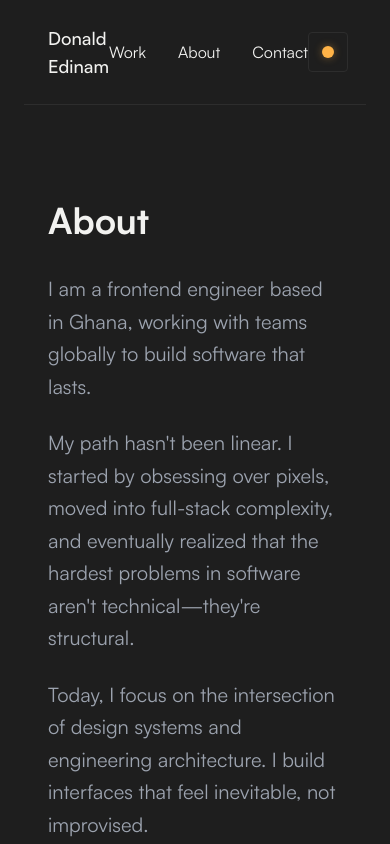
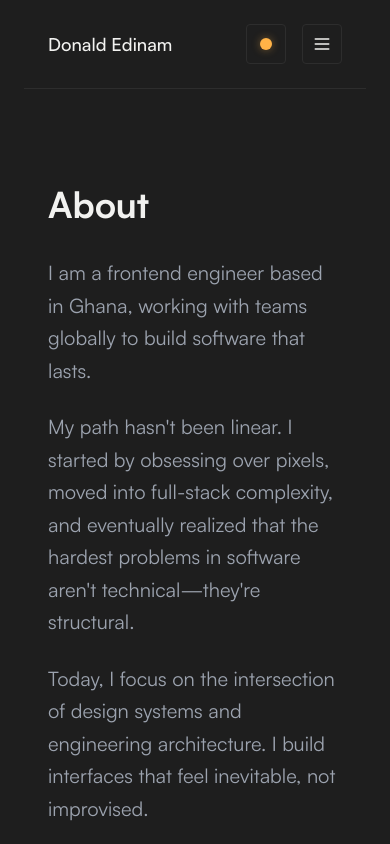
Before and after one commit to Donald-Edinam/donaldedinam, a Next.js app: page /about in a window 390 px wide. Shown: the top 844 px of the page. Built offline with nearby package versions, Linux system fonts and the light colour scheme; no server answers.

Commit message:
Chore: Improved Header responsiveness

```diff
--- a/components/layout/Header.tsx
+++ b/components/layout/Header.tsx
@@ -1,18 +1,23 @@
+"use client";
+
 import Link from "next/link";
 import { ThemeToggle } from "@/components/theme";
+import { useState } from "react";
 
 export function Header() {
+    const [isMenuOpen, setIsMenuOpen] = useState(false);
+
     return (
         <header className="border-b border-border-subtle">
             <div className="container-layout">
                 <div className="flex items-center justify-between py-6">
                     {/* Logo/Name */}
-                    <Link href="/" className="text-lg font-medium hover:text-accent">
+                    <Link href="/" className="text-lg font-medium hover:text-accent transition-colors">
                         Donald Edinam
                     </Link>
 
-                    {/* Primary Navigation */}
-                    <nav aria-label="Primary navigation">
+                    {/* Desktop Navigation */}
+                    <nav aria-label="Primary navigation" className="hidden md:block">
                         <ul className="flex gap-8">
                             <li>
                                 <Link href="/work" className="hover:text-accent transition-colors">
@@ -32,9 +37,74 @@ export function Header() {
                         </ul>
                     </nav>
 
-                    {/* Theme Toggle */}
-                    <ThemeToggle />
+                    {/* Right Side: Theme Toggle + Mobile Menu Button */}
+                    <div className="flex items-center gap-4">
+                        <ThemeToggle />
+
+                        {/* Mobile Menu Button */}
+                        <button
+                            onClick={() => setIsMenuOpen(!isMenuOpen)}
+                            className="md:hidden w-10 h-10 border border-border-subtle rounded hover:border-accent transition-colors flex items-center justify-center"
+                            aria-label={isMenuOpen ? "Close menu" : "Open menu"}
+                            aria-expanded={isMenuOpen}
+                        >
+                            <span className="sr-only">{isMenuOpen ? "Close" : "Menu"}</span>
+                            <svg
+                                className="w-5 h-5"
+                                fill="none"
+                                stroke="currentColor"
+                                viewBox="0 0 24 24"
+                                aria-hidden="true"
+                            >
+                                {isMenuOpen ? (
+                                    <path strokeLinecap="round" strokeLinejoin="round" strokeWidth={2} d="M6 18L18 6M6 6l12 12" />
+                                ) : (
+                                    <path strokeLinecap="round" strokeLinejoin="round" strokeWidth={2} d="M4 6h16M4 12h16M4 18h16" />
+                                )}
+                            </svg>
+                        </button>
+                    </div>
                 </div>
+
+                {/* Mobile Navigation */}
+                <nav
+                    aria-label="Mobile navigation"
+                    className={`md:hidden overflow-hidden transition-all duration-300 ease-in-out ${isMenuOpen
+                        ? 'max-h-96 opacity-100 border-t border-border-subtle mt-6'
+                        : 'max-h-0 opacity-0'
+                        }`}
+                >
+                    <ul className={`flex flex-col gap-4 pb-6 pt-6 transition-transform duration-300 ${isMenuOpen ? 'translate-y-0' : '-translate-y-4'
+                        }`}>
+                        <li>
+                            <Link
+                                href="/work"
+                                className="block hover:text-accent transition-colors py-2"
+                                onClick={() => setIsMenuOpen(false)}
+                            >
+                                Work
+                            </Link>
+                        </li>
+                        <li>
+                            <Link
+                                href="/about"
+                                className="block hover:text-accent transition-colors py-2"
+                                onClick={() => setIsMenuOpen(false)}
+                            >
+                                About
+                            </Link>
+                        </li>
+                        <li>
+                            <Link
+                                href="/contact"
+                                className="block hover:text-accent transition-colors py-2"
+                                onClick={() => setIsMenuOpen(false)}
+                            >
+                                Contact
+                            </Link>
+                        </li>
+                    </ul>
+                </nav>
             </div>
         </header>
     );
```
